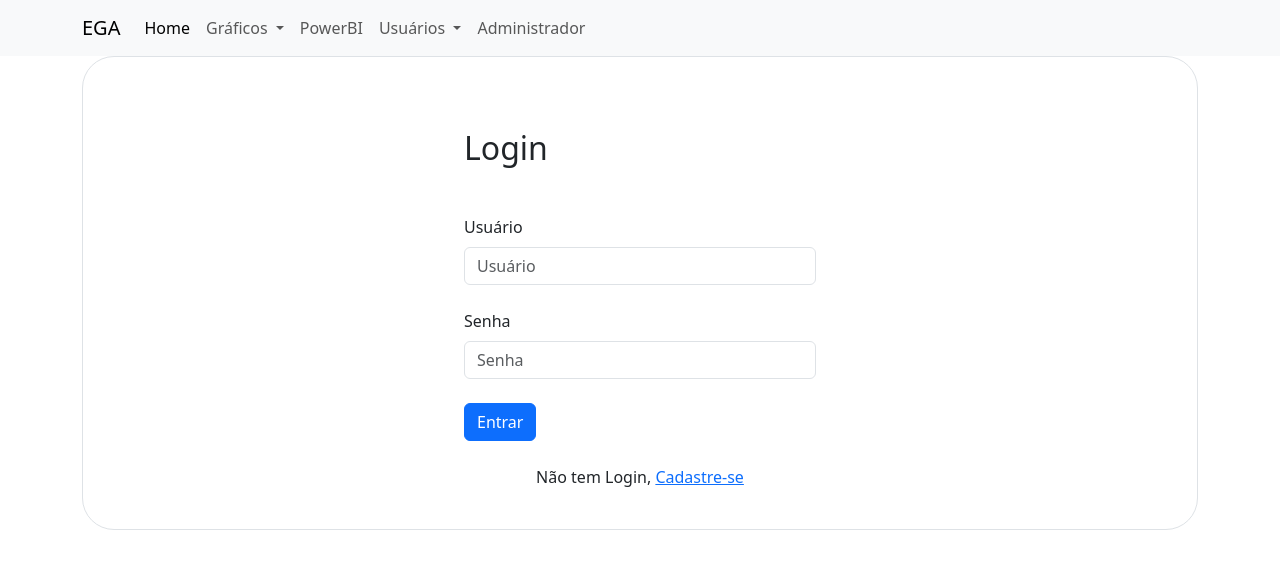
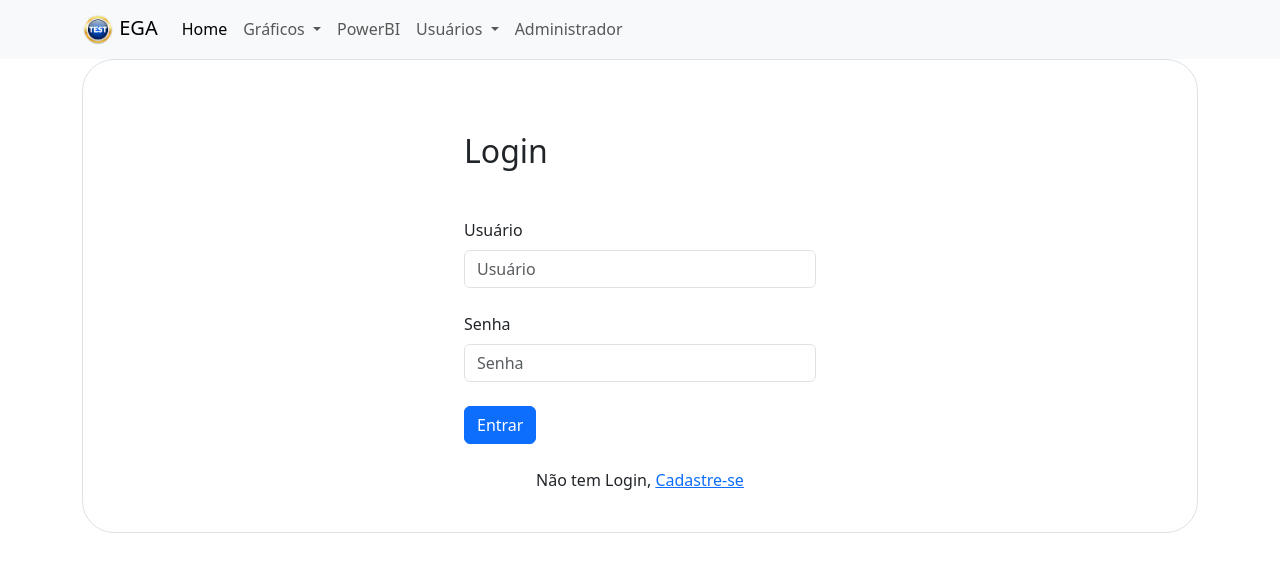
Before and after one commit to theodellacqua/site_projeto_fatec, a Django app: page /accounts/login/?next=/colab/grafico_1 in a window 1280 px wide. Shown: the top 572 px of the page. Run offline with Django 4.2, Linux system fonts and the light colour scheme.

Commit message:
testelogo

```diff
--- a/templates/base.html
+++ b/templates/base.html
@@ -9,8 +9,9 @@
     <title>EGA Produções Industriais</title>
     <link href="https://cdn.jsdelivr.net/npm/bootstrap@5.3.8/dist/css/bootstrap.min.css" rel="stylesheet"
         integrity="sha384-sRIl4kxILFvY47J16cr9ZwB07vP4J8+LH7qKQnuqkuIAvNWLzeN8tE5YBujZqJLB" crossorigin="anonymous" />
-    <link rel="shortcut icon" href="{% static 'images/favicon.ico' %}" type="image/x-icon">
-    <link rel="icon" href="{% static 'images/favicon.ico' %}" type="image/x-icon">
+    <!-- <link rel="shortcut icon" href="{% static 'images/favicon.ico' %}" type="image/x-icon"> -->
+    <!-- <link rel="icon" href="{% static 'images/favicon.ico' %}" type="image/x-icon"> -->
+    <link rel="icon" href="{% static 'images/logoteste.png' %}" type="image/png">
 </head>
 
 <body>
--- a/templates/menu.html
+++ b/templates/menu.html
@@ -1,5 +1,8 @@
 <div class="container container-fluid">
-    <a class="navbar-brand" href="/">EGA</a>
+    <a class="navbar-brand" href="/">
+        <img class="" height="32px" width="32px" src="/static/images/logoteste.png">
+        EGA
+    </a>
     <button class="navbar-toggler" type="button" data-bs-toggle="collapse"
         data-bs-target="#navbarSupportedContent" aria-controls="navbarSupportedContent"
         aria-expanded="false" aria-label="Toggle navigation">
```
